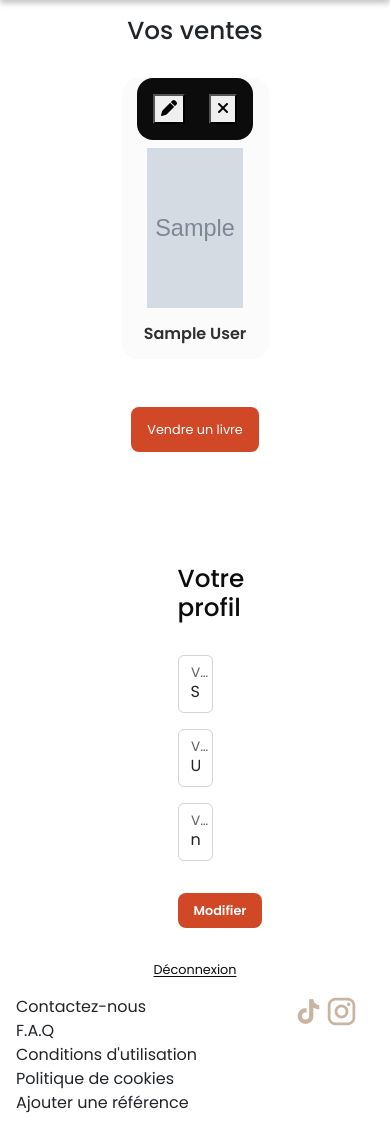
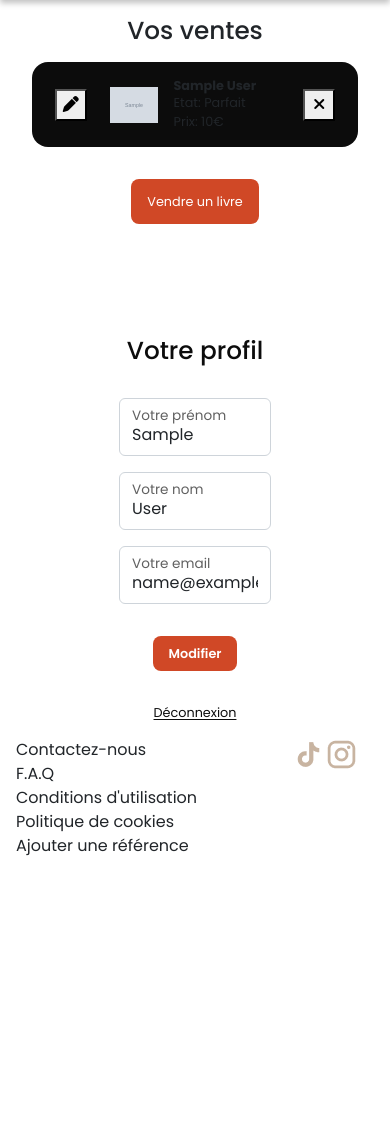
Before and after one commit to Leavlm/booklub, a PHP site: page /booklub/profile.php in a window 390 px wide. Shown: the part 80-1211 px from the top of the page. After the commit the page ends 936 px from the top, so only its background shows below. Run offline with PHP 8.4, Linux system fonts and the light colour scheme; the visitor is signed in with stand-in values (Sample User, id 1); tables that the repository leaves empty or names only in its code hold one stand-in row (values such as "Sample post"); grey boxes marked "Sample" are stand-in pictures; some libraries are stand-ins or nearby versions.

Commit message:
listing of copy improved + responsive profile & product page

```diff
--- a/css/style.css
+++ b/css/style.css
@@ -1,4 +1,3 @@
-@charset "UTF-8";
 a:link {
   text-decoration: none;
   color: var(--primary);
@@ -402,6 +401,11 @@ ul {
   margin: 0 5rem;
 }
 
+@media screen and (max-width: 769px) {
+  .description__txt {
+    margin: 0 1rem;
+  }
+}
 /* CTA  */
 .cta {
   display: flex;
@@ -655,6 +659,11 @@ ul {
   margin: 0 auto;
 }
 
+@media screen and (max-width: 769px) {
+  .form__center {
+    width: 80%;
+  }
+}
 .btn__spacing {
   margin: 0.2rem;
 }
@@ -774,7 +783,9 @@ ul {
 }
 
 .listingCopies {
-  display: grid;
+  display: flex;
+  flex-direction: column;
+  gap: 2rem;
 }
 .listingCopies__wrap {
   background-color: #0C0C0C;
@@ -782,12 +793,22 @@ ul {
   padding: 1rem;
   border-radius: 1rem;
 }
+.listingCopies__wrap--txt {
+  grid-column: 3/5;
+}
 .listingCopies__list {
   display: grid;
-  grid-template-columns: repeat(3, 30%); /* Trois colonnes */
+  grid-template-columns: repeat(3, 30%);
   grid-template-rows: repeat(2, auto); /* Deux lignes avec une hauteur automatique */
-  grid-gap: 1rem; /* Espacement entre les éléments */
+  grid-gap: 1rem;
   flex-direction: column;
+}
+.listingCopies__list--vertical {
+  display: grid;
+  grid-template-columns: repeat(5, 1fr);
+  grid-gap: 1rem;
+  align-items: center;
+  justify-self: center;
 }
 .listingCopies__txt {
   display: grid;
@@ -795,10 +816,23 @@ ul {
   justify-content: space-around;
   text-align: center;
 }
+.listingCopies__txt--vertical {
+  flex-direction: column;
+}
+.listingCopies__txt--horizontal {
+  display: flex;
+  flex-direction: row;
+  justify-content: space-between;
+}
 .listingCopies__ttl {
-  justify-content: space-around;
+  display: flex;
+  justify-content: center;
   font-weight: 600;
-  margin-bottom: 1rem;
+  margin-bottom: 1.5rem;
+}
+.listingCopies__ttl--vertical {
+  font-size: 1rem;
+  font-weight: 700;
 }
 .listingCopies__subttl {
   font-weight: 600;
@@ -808,4 +842,40 @@ ul {
 }
 .listingCopies__right {
   grid-column: 3;
+}
+.listingCopies__img {
+  width: 4rem;
+}
+.listingCopies__btn {
+  width: 2rem;
+  height: 2rem;
+}
+.listingCopies__centered {
+  justify-self: center;
+}
+
+@media screen and (max-width: 800px) {
+  .listingCopies__wrap {
+    margin: 0 5rem;
+  }
+}
+@media screen and (max-width: 768px) {
+  .listingCopies__wrap {
+    margin: 0 2rem;
+  }
+  .listingCopies__img {
+    width: 3rem;
+  }
+  .listingCopies__txt--vertical {
+    font-size: 0.8rem;
+  }
+  .listingCopies__ttl--vertical {
+    font-size: 0.8rem;
+  }
+}
+@media screen and (max-width: 460px) {
+  .listingCopies__txt--horizontal {
+    flex-direction: column;
+    justify-content: space-between;
+  }
 }/*# sourceMappingURL=style.css.map */
--- a/includes/_functions.php
+++ b/includes/_functions.php
@@ -29,13 +29,17 @@ function getTheBooksYoureSelling(array $array): string
 {
     $html = '';
     foreach ($array as $book) {
-        $html .= '<li class="card__wrap card-js light__card card__lnk">
-        <div class="card__icn">
-        <button class="card__btn"><a href="modifyCopy.php?bookId='. $book['id_book'].'&copyId='.$book['id_copy'].'"><i class="fa-solid fa-pen"></i></a></button>
-        <button class="card__btn"><a href="deleteCopy.php?bookId='. $book['id_book'].'&copyId='.$book['id_copy'].'"><i class="fa-solid fa-xmark"></i></a></button>
+        $html .= '<li class="listingCopies__wrap listingCopies__list--vertical">
+        <button class="listingCopies__btn listingCopies__centered"><a href="modifyCopy.php?bookId='. $book['id_book'].'&copyId='.$book['id_copy'].'"><i class="fa-solid fa-pen"></i></a></button>
+        <img src="' . $book['image_url'] . '" class="listingCopies__img listingCopies__centered" alt="couverture de livre">
+        <div class="listingCopies__txt--vertical listingCopies__wrap--txt">
+        <h3 class="limited-characters-js listingCopies__ttl--vertical">' . $book['title_book'] . '</h3>
+        <div class="listingCopies__txt--horizontal">
+        <p>Etat: '.$book['state'].'</p>
+        <p>Prix: '.$book['price'].'€</p>
         </div>
-                    <img src="' . $book['image_url'] . '" class="card__img" alt="couverture de livre">
-                    <h3 class="card__ttl limited-characters-js">' . $book['title_book'] . '</h3>
+        </div>
+        <button class="listingCopies__btn listingCopies__centered"><a href="deleteCopy.php?bookId='. $book['id_book'].'&copyId='.$book['id_copy'].'"><i class="fa-solid fa-xmark"></i></a></button>
                     </li>';
     }
     return $html;
--- a/profile.php
+++ b/profile.php
@@ -29,13 +29,13 @@ if ($userConnected) {
 ?>
 
     <h2 class="txt__ttl txt__spacing">Vos ventes</h2>
-    <ul class="catalog__lst">
+    <ul class="listingCopies">
         <?= getTheBooksYoureSelling($copiesArray) ?>
     </ul>
     <button class="cta cta__position cta__txt--little cta__position--margin"><a href="sellCopy.php">Vendre un livre</a></button>
 
     <form class="form__center form__spacing form-js" method="POST" action="">
-        <h2 class="txt__ttl">Votre profil</h2>
+        <h2 class="txt__ttl ttl-js">Votre profil</h2>
         <div class="form-floating mb-3">
             <input type="firstname" class="form-control" id="floatingInput" value="<?= is_array($userData) ? $userData['firstname'] : "" ?>" name="firstname">
             <label for="floatingInput">Votre prénom</label>
--- a/scss/components/_description.scss
+++ b/scss/components/_description.scss
@@ -35,3 +35,11 @@
     }
 
 }
+
+@media screen and (max-width: 769px){
+    .description{
+        &__txt{
+            margin: 0 1rem;
+        }
+    }
+}
--- a/scss/components/_form.scss
+++ b/scss/components/_form.scss
@@ -76,3 +76,9 @@
     }
 
 }
+
+@media screen and (max-width: 769px){
+    .form__center{
+        width: 80%;
+    }
+}
--- a/scss/components/_listingCopies.scss
+++ b/scss/components/_listingCopies.scss
@@ -1,37 +1,9 @@
-// .listingCopies{
-//     &__wrap{
-//         background-color: $black;
-//         margin: 0 10rem;
-//         padding: 1rem;
-//         border-radius: 1rem;
-//     }
-//     &__list{
-//         display: flex;
-//         flex-direction: column;
-//         // justify-content: center;
-//     }
-//     &__txt{
-//         display: flex;
-//         flex-direction: row;
-//         justify-content: space-around;
-//         text-align: center;
-//     }
-
-//     &__ttl{
-//         display: flex;
-//         justify-content: space-around;
-//         font-weight: 600;
-//         margin-bottom: 1rem;
-//     }
-//     &__subttl{
-//         font-weight: 600;
-
-//     }
-
-// }
 
 .listingCopies {
-    display: grid;
+    display: flex;
+    flex-direction: column;
+    gap: 2rem;
+
     &__wrap {
         background-color: $black;
         margin: 0 10rem;
@@ -39,14 +11,24 @@
         border-radius: 1rem;
     }
 
+    &__wrap--txt{
+        grid-column: 3/5;
+    }
+
     &__list {
         display: grid;
-        grid-template-columns: repeat(3, 30%); /* Trois colonnes */
+        grid-template-columns: repeat(3, 30%);
         grid-template-rows: repeat(2, auto); /* Deux lignes avec une hauteur automatique */
-        grid-gap: 1rem; /* Espacement entre les éléments */
-        // display: flex;
+        grid-gap: 1rem;
         flex-direction: column;
-        // grid-row: 2;
+    }
+
+    &__list--vertical{
+        display: grid;
+        grid-template-columns: repeat(5, 1fr);
+        grid-gap: 1rem;
+        align-items: center;
+        justify-self: center;
     }
 
     &__txt {
@@ -57,12 +39,26 @@
         text-align: center;
     }
 
+    &__txt--vertical{
+        flex-direction: column;
+    }
+
+    &__txt--horizontal{
+        display: flex;
+        flex-direction: row;
+        justify-content: space-between;
+    }
+
     &__ttl {
-        // display: flex;
-        justify-content: space-around;
+        display: flex;
+        justify-content: center;
         font-weight: 600;
-        margin-bottom: 1rem;
-        // grid-column:2;
+        margin-bottom: 1.5rem;
+    }
+
+    &__ttl--vertical{
+        font-size: 1rem;
+        font-weight: 700;
     }
 
     &__subttl {
@@ -76,10 +72,58 @@
     &__right{
         grid-column: 3;
     }
+
+    &__img{
+        width: 4rem;
+    }
+
+    &__btn{
+        width: 2rem;
+        height: 2rem;
+    }
+
+    &__centered{
+        justify-self: center;
+    }
 }
 
 
-@media screen and (min-width: 769px){
-
+@media screen and (max-width: 800px){
+   .listingCopies{
+    &__wrap {
+        margin: 0 5rem;
+    }
+   }
 
 }
+
+@media screen and (max-width: 768px){
+   .listingCopies{
+    &__wrap {
+        margin: 0 2rem;
+    }
+    &__img{
+        width: 3rem;
+    }
+
+    &__txt--vertical{
+        font-size: .8rem;
+    }
+
+    &__ttl--vertical{
+        font-size: .8rem;
+    }
+
+   }
+
+}
+
+@media screen and (max-width: 460px){
+    .listingCopies{
+        &__txt--horizontal{
+            flex-direction: column;
+            justify-content: space-between;
+        }
+
+    }
+}
--- a/scss/components/_rating.scss
+++ b/scss/components/_rating.scss
@@ -19,3 +19,7 @@
            width: 5rem;
        }
 }
+
+@media screen and (max-width: 769px){
+
+}
--- a/sellCopy.php
+++ b/sellCopy.php
@@ -54,7 +54,7 @@ echo getMsg($msgArray);
                 <option selected>Sélectionnez l'état</option>
                 <option value="Parfait">Parfait</option>
                 <option value="Moyen">Moyen</option>
-                <option value="Nul">Nul</option>
+                <option value="Mauvais">Mauvais</option>
             </select>
             <label for="floatingSelect">Etat du livre</label>
         </div>
```
Also changed, not shown: product-page.php (+6 -1 lines), 1 other file.
